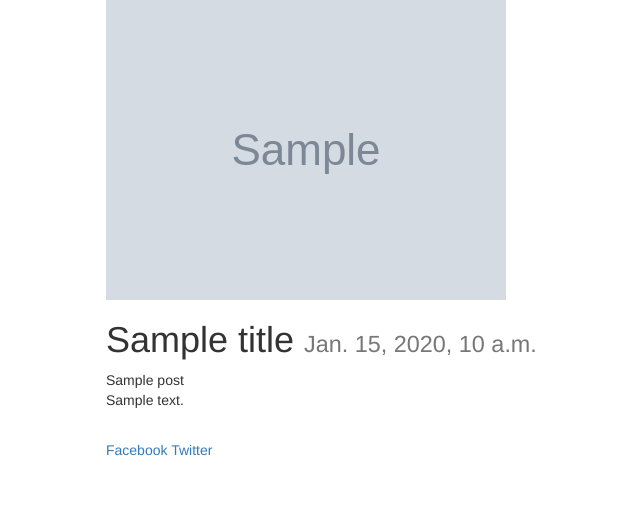
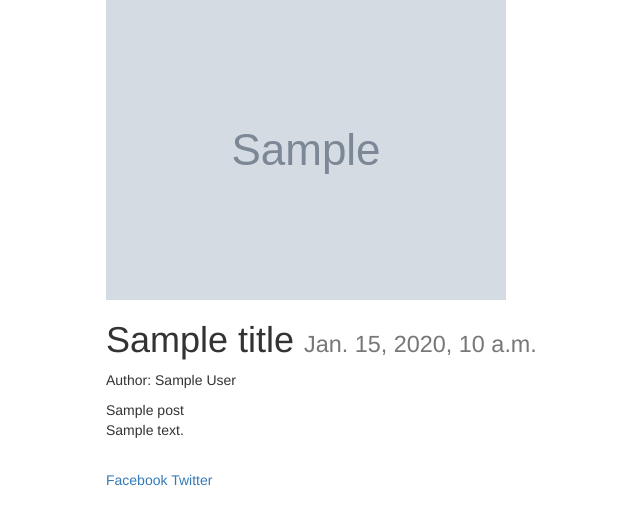
Before and after one commit to devhlmedia/blogcorn, a Django app: template templates/post_detail.html in a window 1280 px wide. Shown: the top 525 px of the page, without its empty margins (169-809 px from the left). Run offline with Django 3.2, Linux system fonts and the light colour scheme; tables that the repository leaves empty hold one stand-in row (values such as "Sample post"); the template is opened without the code that fills it: values that come from a table or form of the project are taken from there, most other values are stand-ins (such as "Sample title", 1, 10 or a date in 2020); grey boxes marked "Sample" are stand-in pictures; parts of the project's set-up code (start-up, migrations or seed data) failed here and were passed over; some libraries are stand-ins or nearby versions.

Commit message:
Associate user to post

```diff
--- a/posts/models.py
+++ b/posts/models.py
@@ -1,5 +1,6 @@
 from __future__ import unicode_literals
 
+from django.conf import settings
 from django.core.urlresolvers import reverse
 from django.db import models
 from django.db.models.signals import pre_save
@@ -12,6 +13,7 @@ def upload_location(instance, filename):
     return "%s/%s" %(instance.id, filename)
 
 class Post(models.Model):
+    user = models.ForeignKey(settings.AUTH_USER_MODEL, default=1)
     title = models.CharField(max_length=120)
     slug = models.SlugField(unique=True)
     image = models.ImageField(upload_to=upload_location,
--- a/posts/views.py
+++ b/posts/views.py
@@ -15,9 +15,11 @@ from .models import Post
 def post_create(request):
     if not request.user.is_staff or not request.user.is_superuser:
         raise Http404
+
     form = PostForm(request.POST or None, request.FILES or None)
     if form.is_valid():
         instance = form.save(commit=False)
+        instance.user = request.user
         instance.save()
         messages.success(request, "Successfully Created!")
         return HttpResponseRedirect(instance.get_absolute_url())
--- a/templates/post_detail.html
+++ b/templates/post_detail.html
@@ -12,6 +12,9 @@
   {% endif %}
     <h1>{{ title }} <small>{{ instance.timestamp }}</small></h1>
 
+    {% if instance.user.get_full_name %}
+    <p>Author: {{ instance.user.get_full_name }}</p>
+    {% endif %}
     {{ instance.title }}<br/>
     {{ instance.content|linebreaks }}<br/>
 
--- a/templates/post_list.html
+++ b/templates/post_list.html
@@ -14,7 +14,10 @@
       <img src="{{ obj.image.url }}" alt="Image" class="img-responsive" />
       {% endif %}
       <div class="caption">
-        <h3><a href='{{ obj.get_absolute_url }}'>{{ obj.title }}</a><small> {{ obj.timestamp|timesince }} ago</small> </h3>
+        <h3><a href='{{ obj.get_absolute_url }}'>{{ obj.title }}</a>
+          <small> {{ obj.timestamp|timesince }} ago</small> </h3>
+          {% if obj.user.get_full_name %}<p>Author: {{ obj.user.get_full_name }}</p>{% endif %}
+
         <p>{{ obj.content|linebreaks|truncatechars:120 }}</p>
         <p><a href="{{ obj.get_absolute_url }}" class="btn btn-default" role="button">Read</a> </p>
       </div>
```
Also changed, not shown: posts/migrations/0002_post_user.py (added).
